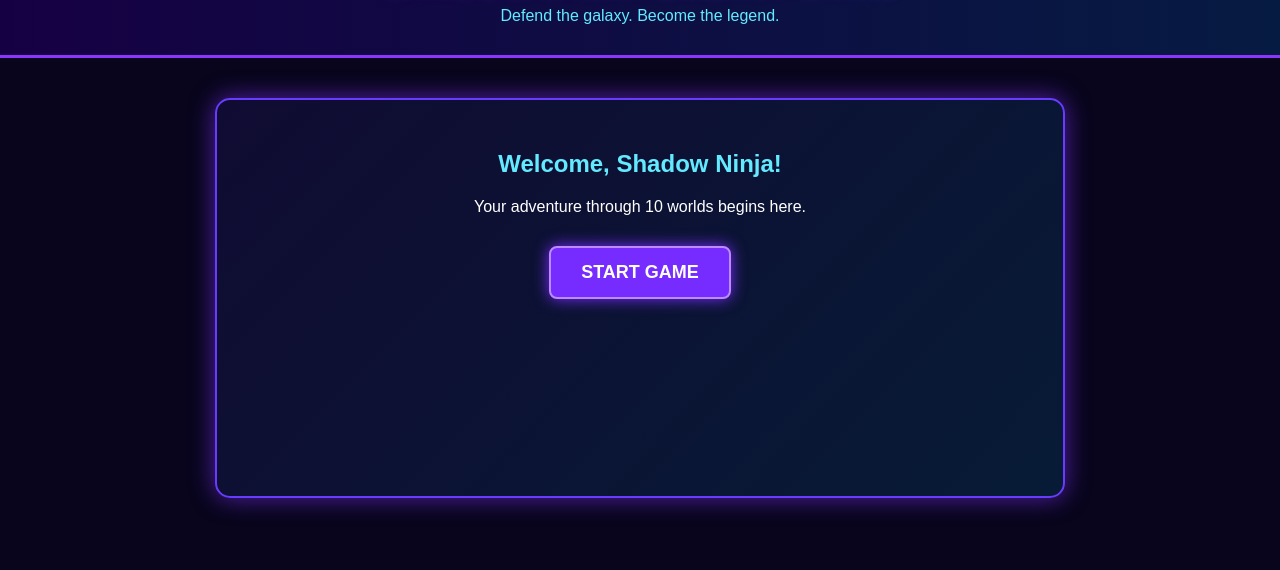
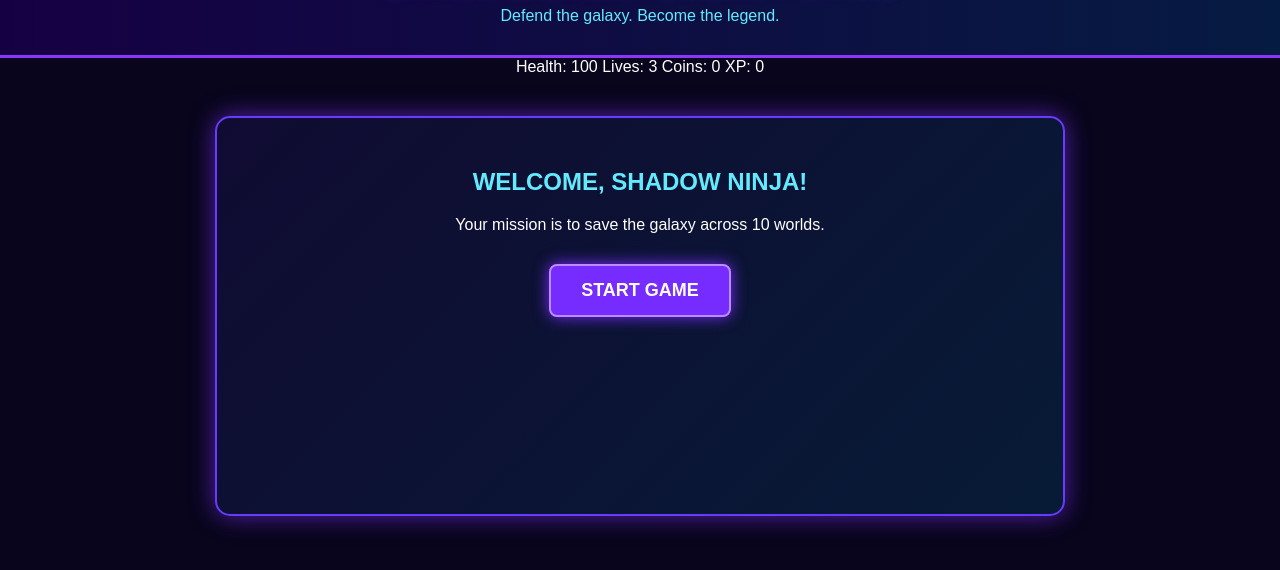
Before and after one commit to kb1699-wq/Shadow-Ninja-Galaxy-Wars, a plain HTML site: page index.html in a window 1280 px wide. Shown: the part 70-640 px from the top of the page. Drawn offline with Linux system fonts and the light colour scheme.

Commit message:
Update index.html

```diff
--- a/index.html
+++ b/index.html
@@ -8,16 +8,37 @@
   <link rel="stylesheet" href="style.css">
 </head>
 <body>
+
   <header>
     <h1>SHADOW NINJA: GALAXY WARS</h1>
     <p>Defend the galaxy. Become the legend.</p>
   </header>
 
+  <section id="status-bar">
+    <span id="health">Health: 100</span>
+    <span id="lives">Lives: 3</span>
+    <span id="coins">Coins: 0</span>
+    <span id="xp">XP: 0</span>
+  </section>
+
   <main>
     <section id="game-screen">
-      <h2>Welcome, Shadow Ninja!</h2>
-      <p>Your adventure through 10 worlds begins here.</p>
-      <button id="start-button">START GAME</button>
+      <div id="start-screen">
+        <h2>WELCOME, SHADOW NINJA!</h2>
+        <p>Your mission is to save the galaxy across 10 worlds.</p>
+        <button id="start-button">START GAME</button>
+      </div>
+
+      <div id="world-screen" hidden>
+        <h2 id="world-title">WORLD 1: NEON CITY</h2>
+
+        <div id="game-area">
+          <div id="platform"></div>
+          <div id="player">忍</div>
+        </div>
+
+        <p id="message">Use A and D to move. Press SPACE to jump.</p>
+      </div>
     </section>
   </main>
 
```
